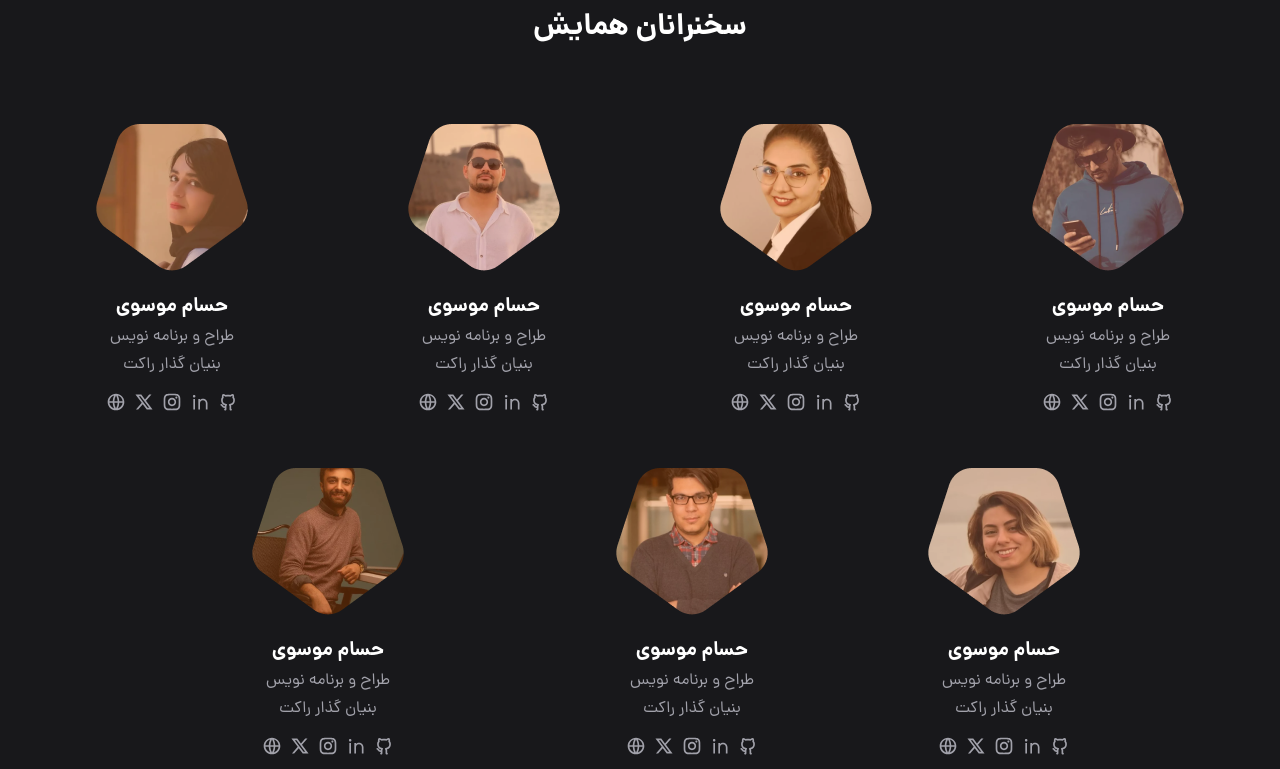
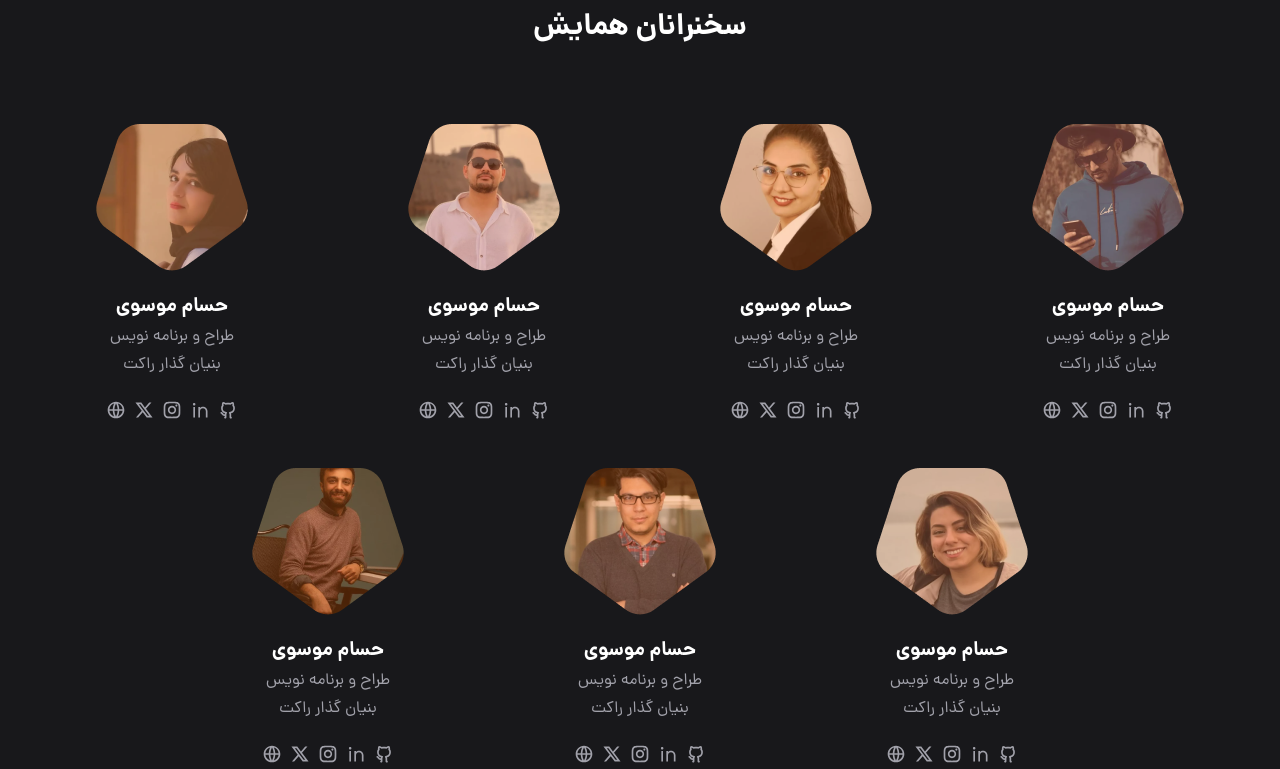
Before and after one commit to frontChapter/website-frontend, a Next.js app: page / in a window 1280 px wide. Shown: the part 1251-2020 px from the top of the page. Built offline with nearby package versions, Linux system fonts and the light colour scheme.

Commit message:
feat: update `<Speakers>` grid items

```diff
--- a/src/app/components/Speakers/SpeakerCard.tsx
+++ b/src/app/components/Speakers/SpeakerCard.tsx
@@ -10,7 +10,7 @@ const SpeakerCard = ({
   socials,
 }: TSpeakerCard) => {
   return (
-    <div className="flex flex-col items-center gap-2 lg:gap-4">
+    <div className="flex w-1/2 flex-col items-center gap-2 md:w-1/3 lg:w-1/4 lg:gap-4">
       <Image
         width={128}
         height={128}
@@ -23,7 +23,7 @@ const SpeakerCard = ({
         <span className="text-sm text-zinc-400 lg:text-base">{position}</span>
         <span className="text-sm text-zinc-400 lg:text-base">{company}</span>
       </div>
-      <div className="flex gap-3 lg:gap-2">
+      <div className="flex gap-3 p-1 lg:gap-2 lg:p-2">
         <SpeakerSocials {...socials} />
       </div>
     </div>
--- a/src/app/components/Speakers/Speakers.tsx
+++ b/src/app/components/Speakers/Speakers.tsx
@@ -1,5 +1,4 @@
 import { RiMicLine } from "react-icons/ri";
-import { cn } from "@/utils/styles";
 import { speakersData } from "@/data/speakersData";
 import SpeakerCard from "./SpeakerCard";
 
@@ -14,19 +13,15 @@ export default function Speakers() {
         </div>
 
         {/* body */}
-        <div className="flex w-full flex-wrap justify-center gap-y-6 sm:gap-y-8 lg:gap-y-10">
+        <div className="flex flex-wrap items-center justify-center gap-y-4 md:gap-y-6 lg:gap-y-0">
           {speakersData.map((item, index) => {
             return (
-              <div
-                key={index}
-                className={cn(
-                  `flex w-1/2 flex-col items-center sm:w-1/3 lg:w-1/4 ${
-                    index === 6 && "lg:w-1/3"
-                  }`,
+              <>
+                {[4, 7].includes(index) && (
+                  <div className="hidden h-6 w-full lg:block" />
                 )}
-              >
-                <SpeakerCard {...item} />
-              </div>
+                <SpeakerCard key={index} {...item} />
+              </>
             );
           })}
         </div>
```
